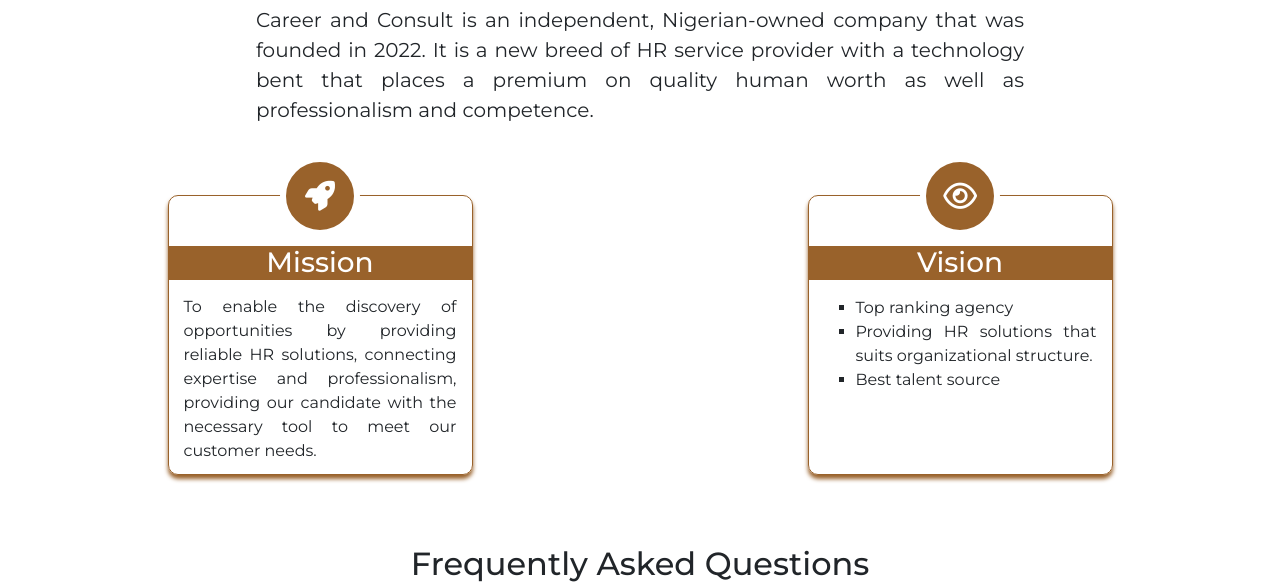
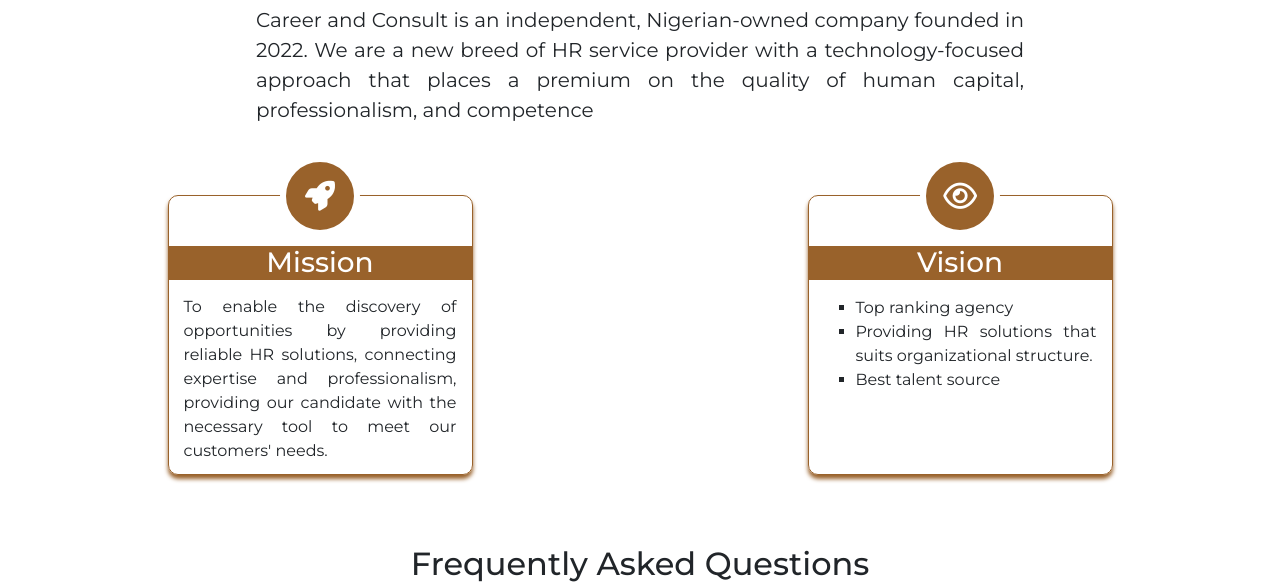
Before and after one commit to Seyi-Adebowale/career-and-consult, a plain HTML site: page about.html in a window 1280 px wide. Shown: the part 419-1007 px from the top of the page. Drawn offline with nearby package versions, Linux system fonts and the light colour scheme.

Commit message:
mission text update

```diff
--- a/about.html
+++ b/about.html
@@ -65,8 +65,7 @@
 
     <div class="detail">
         <h3>WHO ARE WE?</h3>
-        <p>Career and Consult is an independent, Nigerian-owned company that was founded in 2022.
-            It is a new breed of HR service provider with a technology bent that places a premium on quality human worth as well as professionalism and competence.</p>
+        <p>Career and Consult is an independent, Nigerian-owned company founded in 2022. We are a new breed of HR service provider with a technology-focused approach that places a premium on the quality of human capital, professionalism, and competence</p>
     </div>
 
     <div class="mission-vision">
@@ -78,7 +77,7 @@
                 <h3>Mission</h3>
             </div>
             <div class="mv-text">
-                <p>To enable the discovery of opportunities by providing reliable HR solutions, connecting expertise and professionalism, providing our candidate with the necessary tool to meet our customer needs.</p>
+                <p>To enable the discovery of opportunities by providing reliable HR solutions, connecting expertise and professionalism, providing our candidate with the necessary tool to meet our customers' needs.</p>
             </div>
         </div>
         <div class="mv">
```
